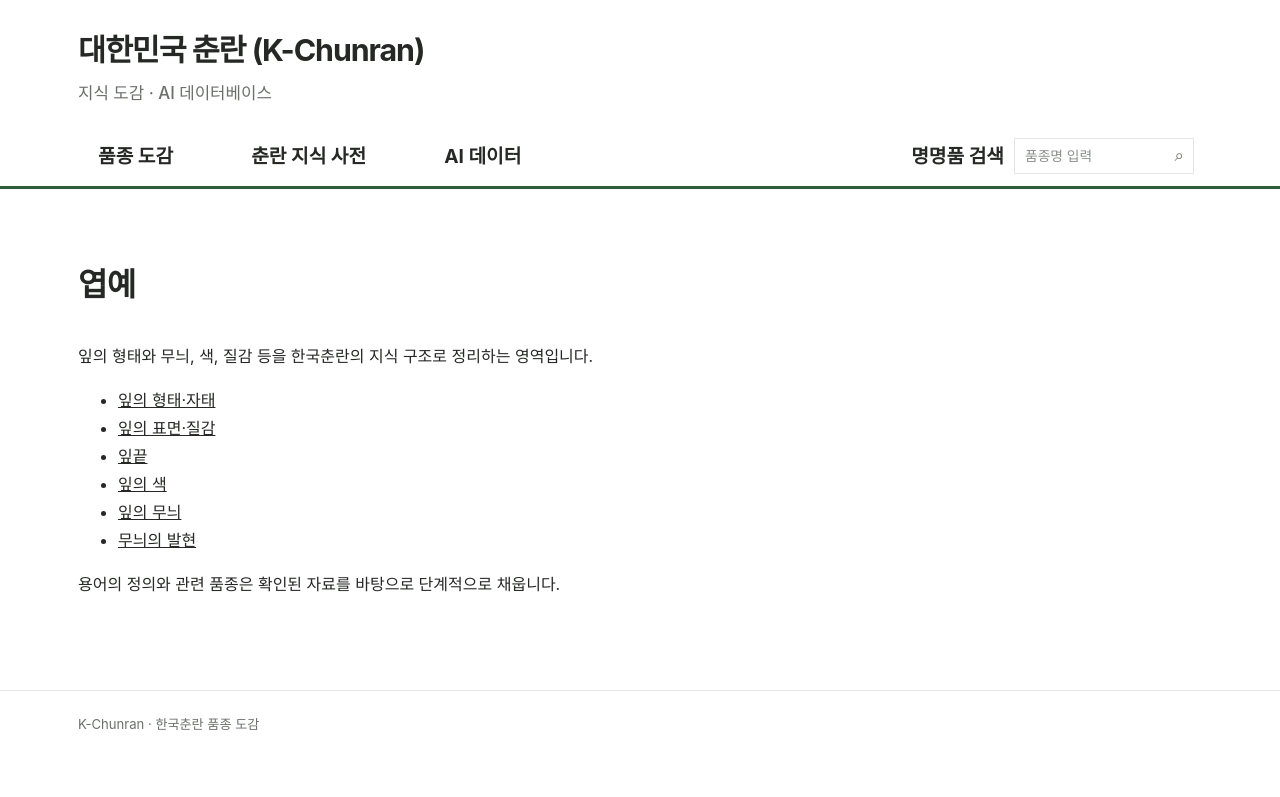
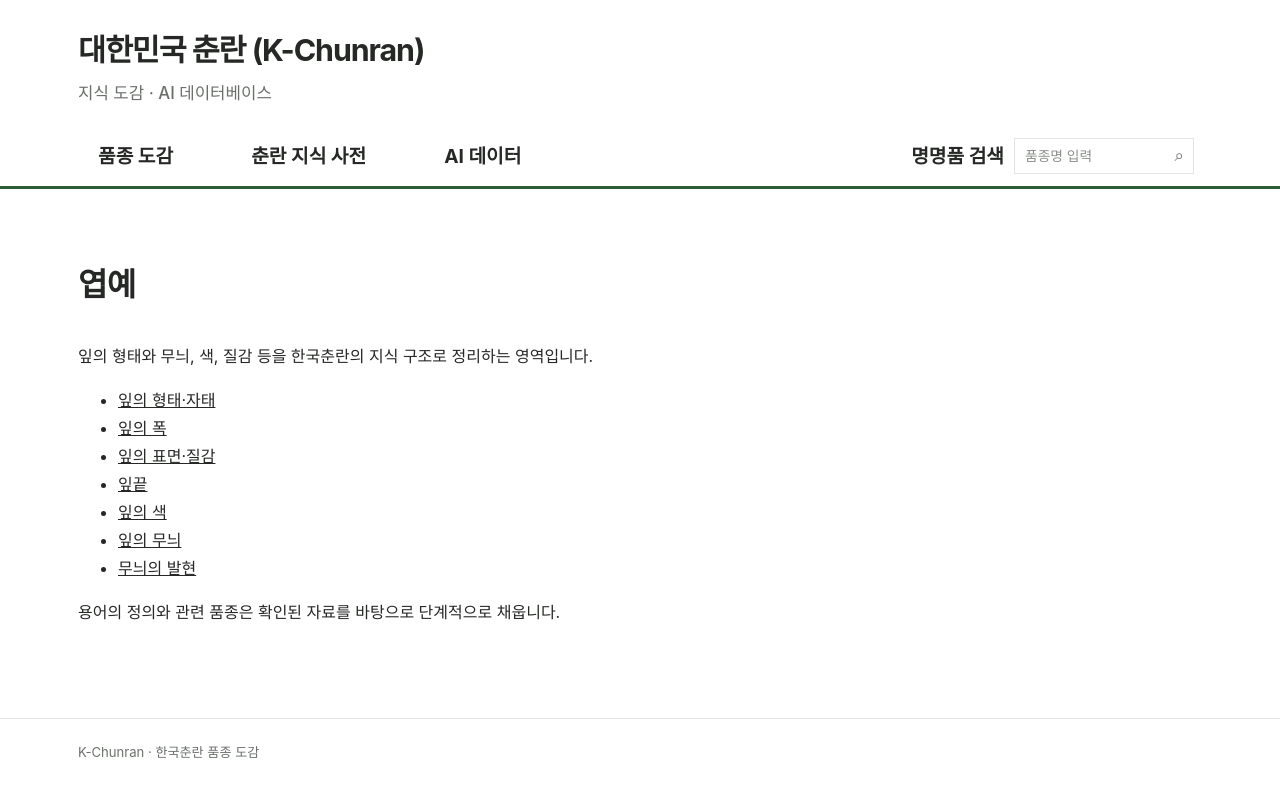
Before and after one commit to parasolra5-pixel/K-chunran, a Jekyll site: the page built from knowledge/leaf.md, in a window 1280 px wide. Shown: the top 797 px of the page. Built offline with Jekyll 4.4.1, drawn with Linux system fonts in a browser that asks for light colours.

Commit message:
docs: add leaf width to knowledge navigation

```diff
--- a/knowledge/leaf.md
+++ b/knowledge/leaf.md
@@ -10,6 +10,7 @@ permalink: /knowledge/leaf/
 
 <ul>
   <li><a href="{{ '/knowledge/leaf/form/' | relative_url }}">잎의 형태·자태</a></li>
+  <li><a href="{{ '/knowledge/leaf/width/' | relative_url }}">잎의 폭</a></li>
   <li><a href="{{ '/knowledge/leaf/texture/' | relative_url }}">잎의 표면·질감</a></li>
   <li><a href="{{ '/knowledge/leaf/tip/' | relative_url }}">잎끝</a></li>
   <li><a href="{{ '/knowledge/leaf/color/' | relative_url }}">잎의 색</a></li>
```
